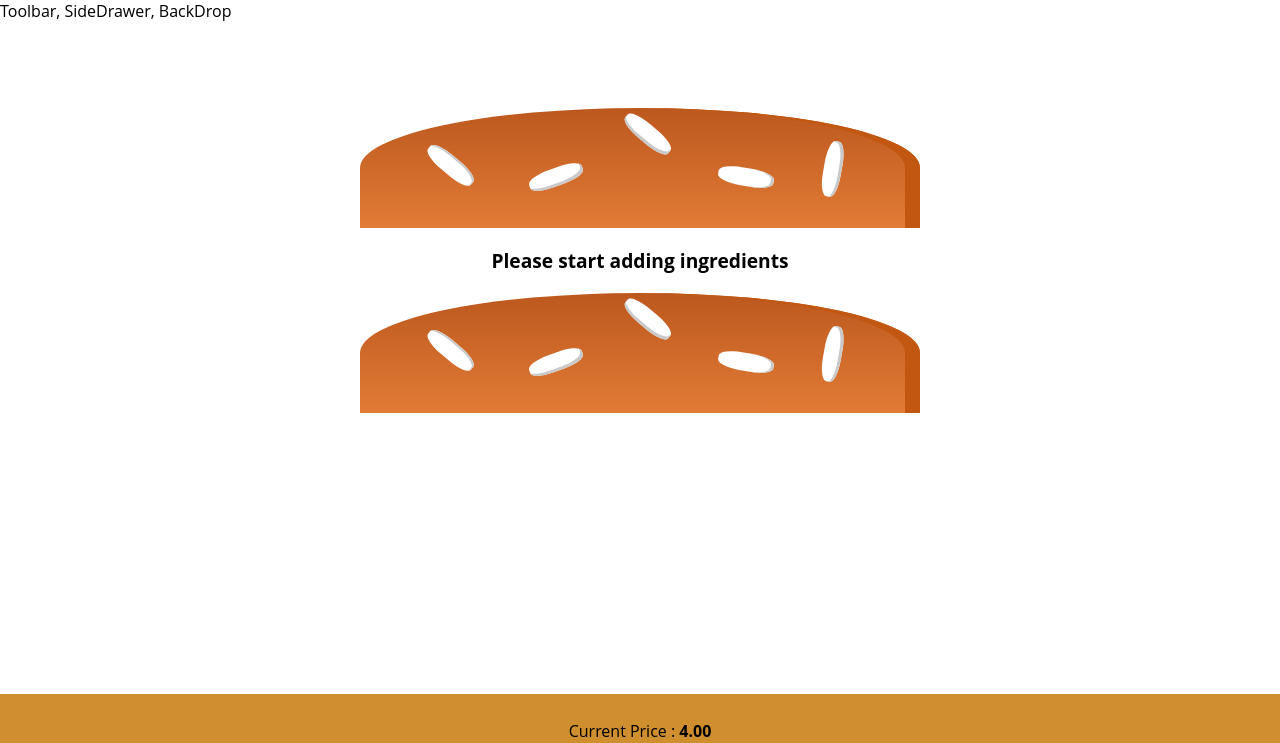
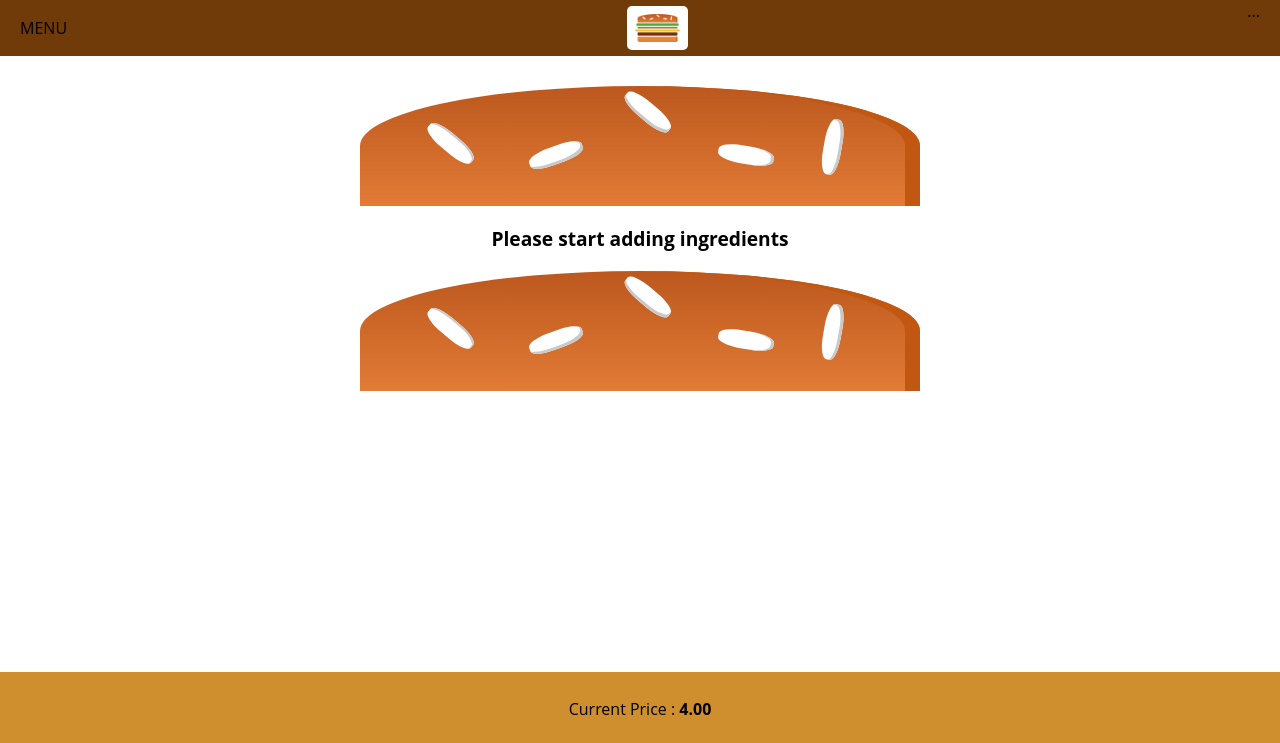
Before and after one commit to rahulmathews/Burger-Builder, a React (Create React App) app: page / in a window 1280 px wide. Shown: the top 743 px of the page. Built offline with nearby package versions, Linux system fonts and the light colour scheme; the HTML template or start-up script is replaced by a standard one.

Commit message:
added toolbars and logo

```diff
--- a/src/components/Burger/OrderSummary/OrderSummary.js
+++ b/src/components/Burger/OrderSummary/OrderSummary.js
@@ -22,6 +22,7 @@
                 {ingredientSummary}
             </ul>
             <p>Continue to Chekout?</p>
+            <p><strong>Total Price : {props.price.toFixed(2)}</strong></p>
             <Button clicked={props.purchaseCancelled} btnType="Danger">CANCEL</Button>
             <Button clicked={props.purchaseContinued} btnType="Success">CONTINUE</Button>
         </Aux>
--- a/src/components/Layout/Layout.js
+++ b/src/components/Layout/Layout.js
@@ -2,11 +2,12 @@
 
 import Aux from '../../hoc/Aux';
 import classes from './Layout.module.css';
+import Toolbar from '../UI/Navigation/Toolbar/Toolbar';
 
 const layout = (props) => {
     return (
         <Aux>
-            <div>Toolbar, SideDrawer, BackDrop</div>
+           <Toolbar />
             <main className={classes.Content}>
                 {props.children}
             </main>
--- /dev/null
+++ b/src/components/Logo/Logo.js
@@ -0,0 +1,14 @@
+import React from 'react';
+
+import burgerLogo from '../../assets/images/burger-logo.png'
+import classes from './Logo.module.css';
+
+const logo = (props) => {
+    return (
+        <div className={classes.Logo}>
+            <img src={burgerLogo} alt="MyButton" />
+        </div>
+    )
+}
+
+export default logo;
--- /dev/null
+++ b/src/components/Logo/Logo.module.css
@@ -0,0 +1,11 @@
+.Logo {
+    background-color: white;
+    padding: 8px;
+    height: 80%;
+    box-sizing: border-box;
+    border-radius: 5px;
+}
+
+.Logo img{
+    height: 100%;
+}
--- /dev/null
+++ b/src/components/UI/Navigation/Toolbar/Toolbar.js
@@ -0,0 +1,18 @@
+import React from 'react';
+
+import classes from './Toolbar.module.css';
+import Logo from '../../../Logo/Logo';
+
+const toolbar = (props) => {
+    return (
+        <header className={classes.Toolbar}>
+            <div>MENU</div>
+            <Logo />
+            <nav>
+                ...
+            </nav>
+        </header>
+    )
+}
+
+export default toolbar;
--- /dev/null
+++ b/src/components/UI/Navigation/Toolbar/Toolbar.module.css
@@ -0,0 +1,18 @@
+.Toolbar {
+    top: 0;
+    left: 0;
+    position: fixed;
+    width: 100%;
+    height: 56px;
+    background-color: #703B09;
+    display: flex;
+    justify-content: space-between;
+    align-items: center;
+    padding: 0px 20px;
+    box-sizing: border-box;
+    z-index: 90;
+}
+
+.Toolbar nav{
+    height: 100%;
+}
--- a/src/containers/BurgerBuilder/BurgerBuilder.js
+++ b/src/containers/BurgerBuilder/BurgerBuilder.js
@@ -108,6 +108,7 @@
                 <Modal show={this.state.purchasing} modalClosed={this.purchaseCancelHandler}>
                     <OrderSummary
                         ingredients={this.state.ingredients}
+                        price={this.state.totalPrice}
                         purchaseCancelled={this.purchaseCancelHandler}
                         purchaseContinued={this.purchaseContinueHandler}
                     />
```
Also changed, not shown: src/assets/images/burger-logo.png (added).
